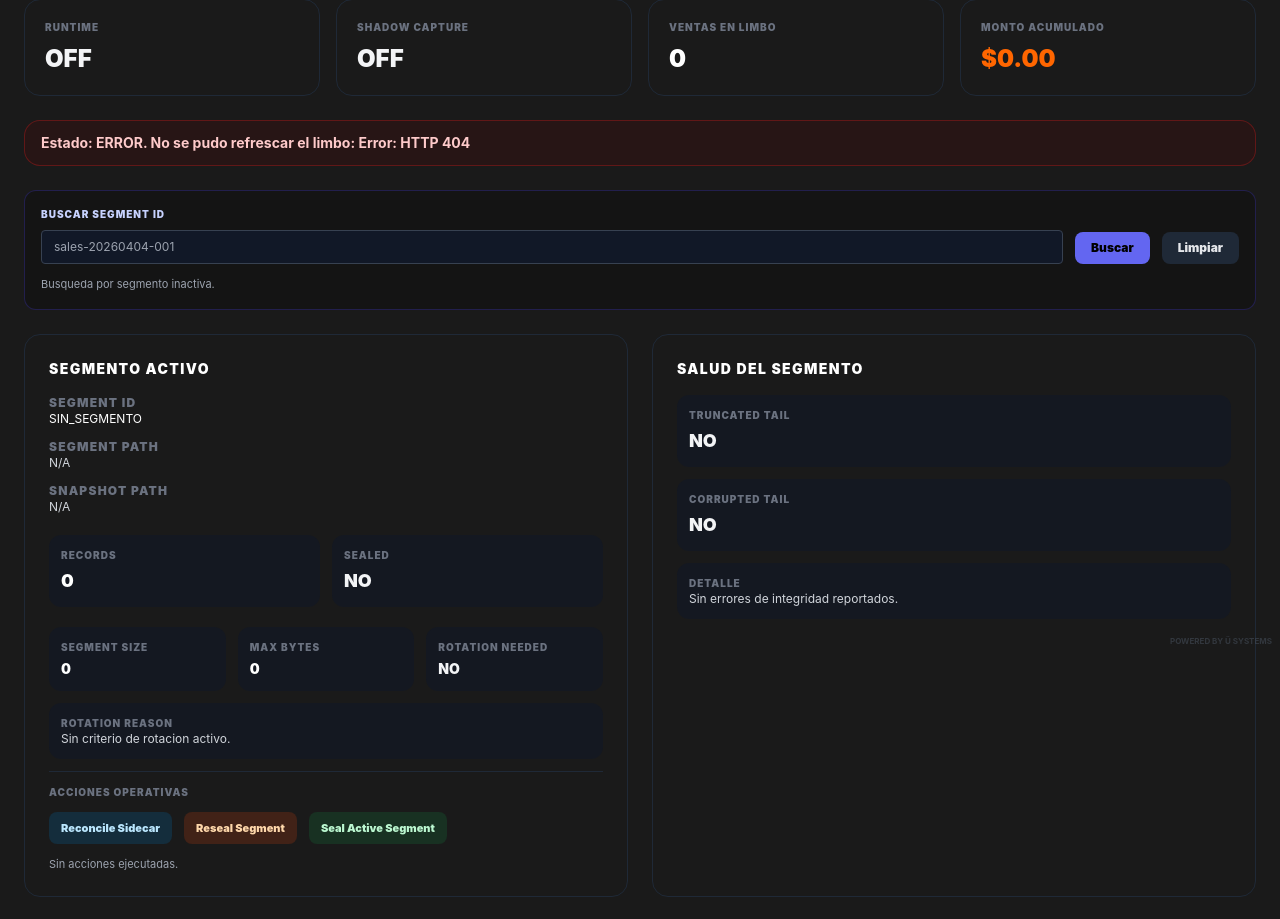
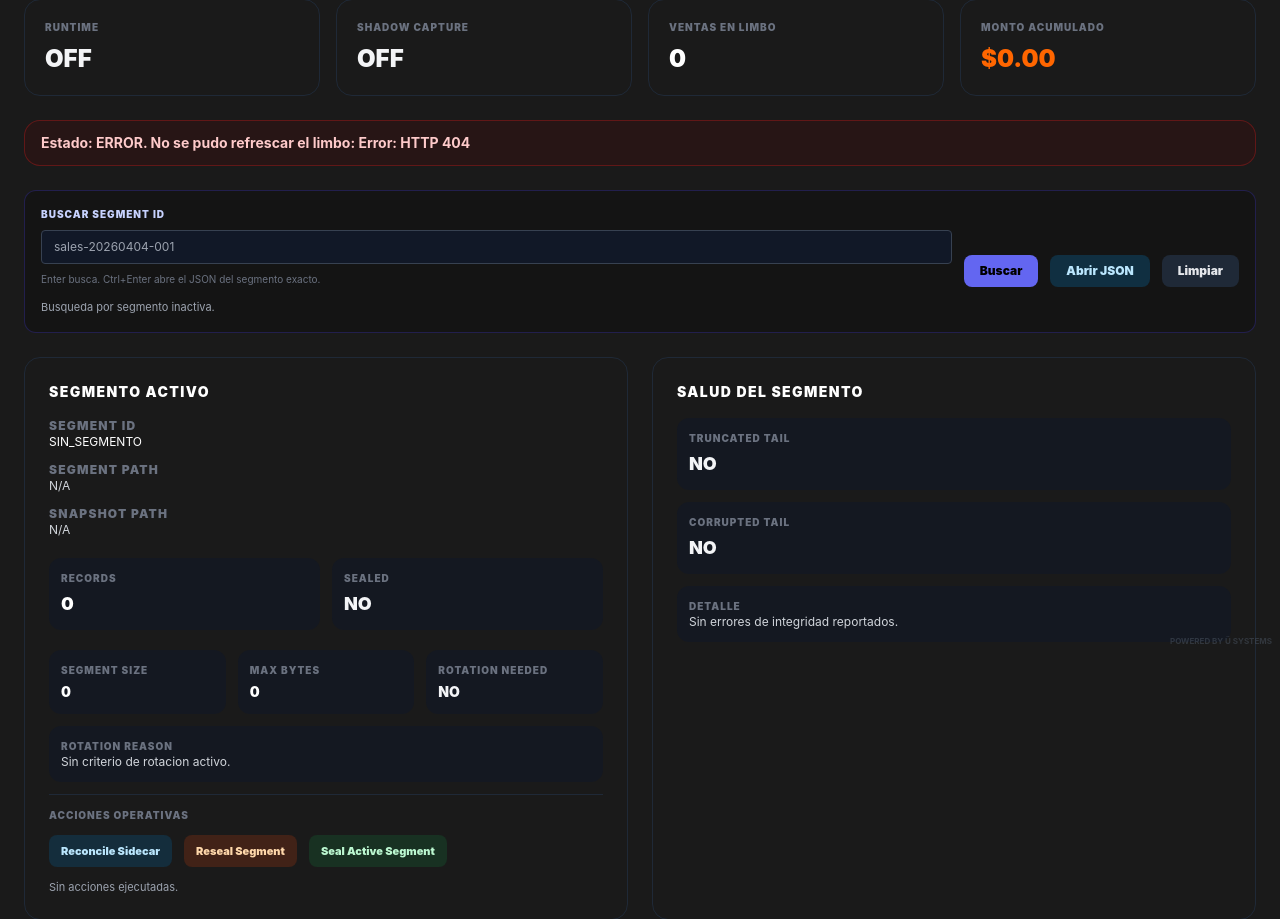
Before and after one commit to DiePrivate66/Virtex-Imp, a Django app: template pos/templates/pos/offline_limbo.html in a window 1280 px wide. Shown: the part 149-1068 px from the top of the page. Run offline with Django 5.2, Linux system fonts and the light colour scheme; the template is opened without the code that fills it, so the values that code supplies are empty; some libraries are stand-ins or nearby versions.

Commit message:
feat(pos): add exact json jump to offline limbo search

```diff
--- a/pos/templates/pos/offline_limbo.html
+++ b/pos/templates/pos/offline_limbo.html
@@ -59,7 +59,7 @@
     </div>
 
     <form method="get" class="bg-black/20 border border-indigo-800/40 rounded-xl p-4 mb-6" data-segment-search-form>
-        <div class="grid grid-cols-1 md:grid-cols-[minmax(0,1fr)_auto_auto] gap-3 items-end">
+        <div class="grid grid-cols-1 md:grid-cols-[minmax(0,1fr)_auto_auto_auto] gap-3 items-end">
             <div>
                 <label class="block text-[10px] uppercase tracking-widest text-indigo-200 font-black mb-2">Buscar Segment ID</label>
                 <input
@@ -70,9 +70,17 @@
                     data-segment-search-input
                     class="w-full bg-gray-900 border border-gray-700 rounded px-3 py-2 text-xs text-white"
                 >
+                <p class="mt-2 text-[10px] text-gray-500">Enter busca. Ctrl+Enter abre el JSON del segmento exacto.</p>
             </div>
             <button type="submit" class="bg-indigo-500 hover:bg-indigo-400 text-black text-xs font-black px-4 py-2 rounded-lg transition">
                 Buscar
+            </button>
+            <button
+                type="button"
+                data-segment-search-open-json
+                class="bg-sky-900/50 hover:bg-sky-800/50 text-sky-200 text-xs font-black px-4 py-2 rounded-lg transition"
+            >
+                Abrir JSON
             </button>
             <a
                 href="{% url 'dashboard_offline_limbo' %}"
@@ -307,6 +315,7 @@
     const actionFeedback = root.querySelector('[data-action-feedback]');
     const segmentSearchForm = root.querySelector('[data-segment-search-form]');
     const segmentSearchInput = root.querySelector('[data-segment-search-input]');
+    const segmentSearchOpenJson = root.querySelector('[data-segment-search-open-json]');
     const segmentSearchClear = root.querySelector('[data-segment-search-clear]');
     const segmentSearchFeedback = root.querySelector('[data-segment-search-feedback]');
     const eventsBody = root.querySelector('[data-recent-events-body]');
@@ -403,6 +412,35 @@
         }
         const partialMatch = sealedSegments.find((segment) => normalizeSegmentSearch(segment.segment_id).toLowerCase().includes(query));
         return partialMatch ? normalizeSegmentSearch(partialMatch.segment_id) : '';
+    };
+
+    const findExactSegmentId = (payload, requestedSegmentId) => {
+        const query = normalizeSegmentSearch(requestedSegmentId).toLowerCase();
+        if (!query) return '';
+        const activeSegmentId = normalizeSegmentSearch(payload?.limbo?.segment_id);
+        if (activeSegmentId && activeSegmentId.toLowerCase() === query) {
+            return activeSegmentId;
+        }
+        const sealedSegments = Array.isArray(payload?.sealed_segments) ? payload.sealed_segments : [];
+        const exactMatch = sealedSegments.find((segment) => normalizeSegmentSearch(segment.segment_id).toLowerCase() === query);
+        return exactMatch ? normalizeSegmentSearch(exactMatch.segment_id) : '';
+    };
+
+    const openExactSegmentJson = () => {
+        const requestedSegmentId = normalizeSegmentSearch(segmentSearchInput?.value);
+        if (!requestedSegmentId) {
+            setSegmentSearchFeedback('Ingresa un segment_id exacto para abrir el JSON historico.', 'error');
+            return;
+        }
+        const exactSegmentId = findExactSegmentId(lastPayload, requestedSegmentId);
+        if (!exactSegmentId) {
+            setSegmentSearchFeedback(`No existe una coincidencia exacta cargada para "${requestedSegmentId}".`, 'error');
+            return;
+        }
+        const detailUrl = new URL(segmentDetailUrl, window.location.origin);
+        detailUrl.searchParams.set('segment_id', exactSegmentId);
+        window.open(detailUrl.toString(), '_blank', 'noopener');
+        setSegmentSearchFeedback(`JSON abierto para ${exactSegmentId}.`, 'success');
     };
 
     const formatTimestamp = (value) => {
@@ -792,6 +830,21 @@
         });
     }
 
+    if (segmentSearchInput) {
+        segmentSearchInput.addEventListener('keydown', async (event) => {
+            if (event.key === 'Enter' && event.ctrlKey) {
+                event.preventDefault();
+                openExactSegmentJson();
+            }
+        });
+    }
+
+    if (segmentSearchOpenJson) {
+        segmentSearchOpenJson.addEventListener('click', () => {
+            openExactSegmentJson();
+        });
+    }
+
     if (segmentSearchClear) {
         segmentSearchClear.addEventListener('click', async (event) => {
             event.preventDefault();
--- a/pos/tests.py
+++ b/pos/tests.py
@@ -1568,6 +1568,8 @@ class OfflineLimboDashboardTests(TestCase):
         self.assertEqual(response.status_code, 200)
         self.assertEqual(response.context['initial_segment_id'], 'sales-20260404-011')
         self.assertContains(response, 'Buscar Segment ID')
+        self.assertContains(response, 'Abrir JSON')
+        self.assertContains(response, 'Ctrl+Enter abre el JSON del segmento exacto.')
         self.assertContains(response, 'value="sales-20260404-011"')
         self.assertContains(response, 'data-initial-segment-id="sales-20260404-011"')
 
```
Also changed, not shown: ARCHITECTURE.md (+1 -0 lines), guides/pos_v2_ops.md (+1 -0 lines).
